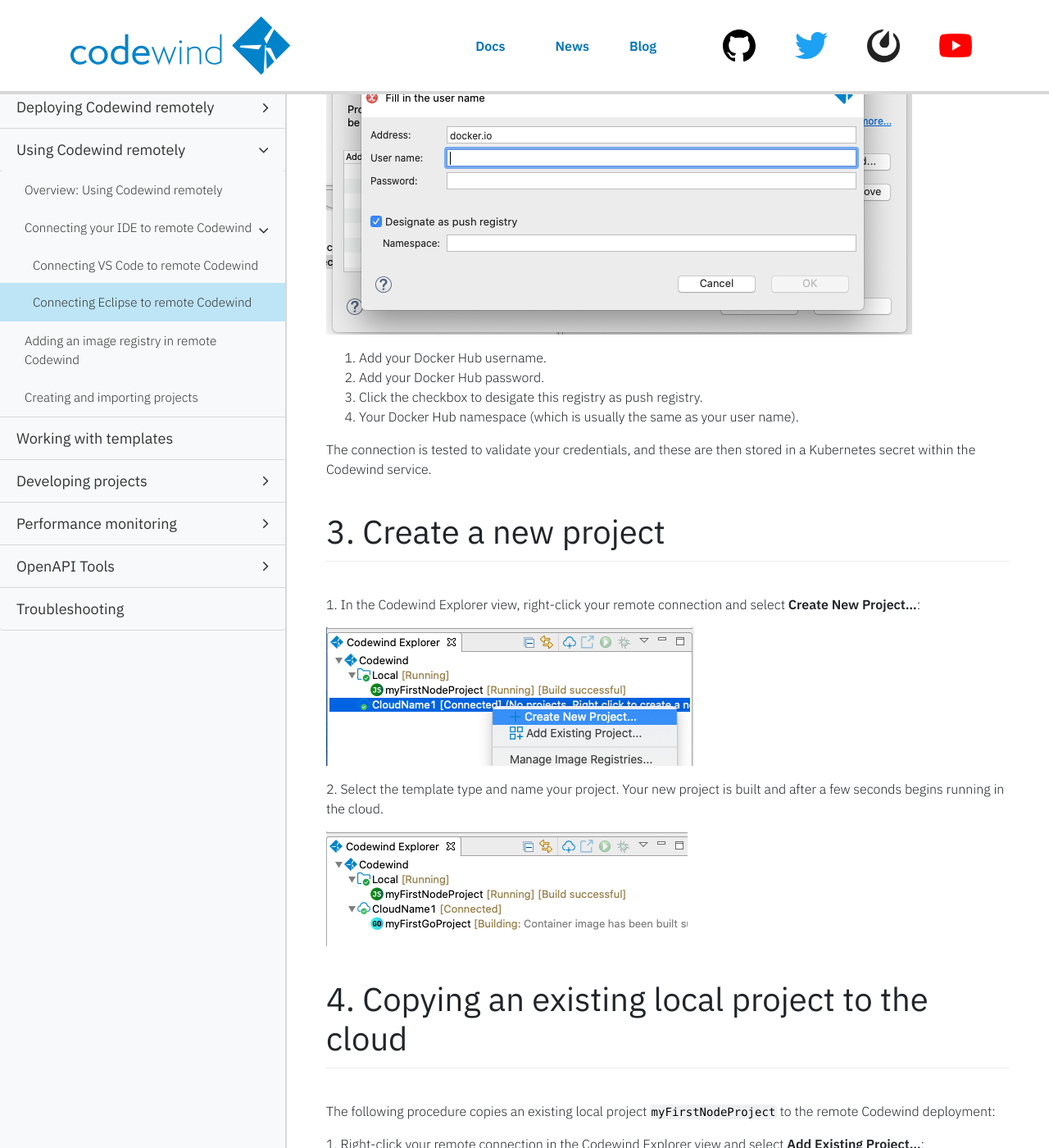
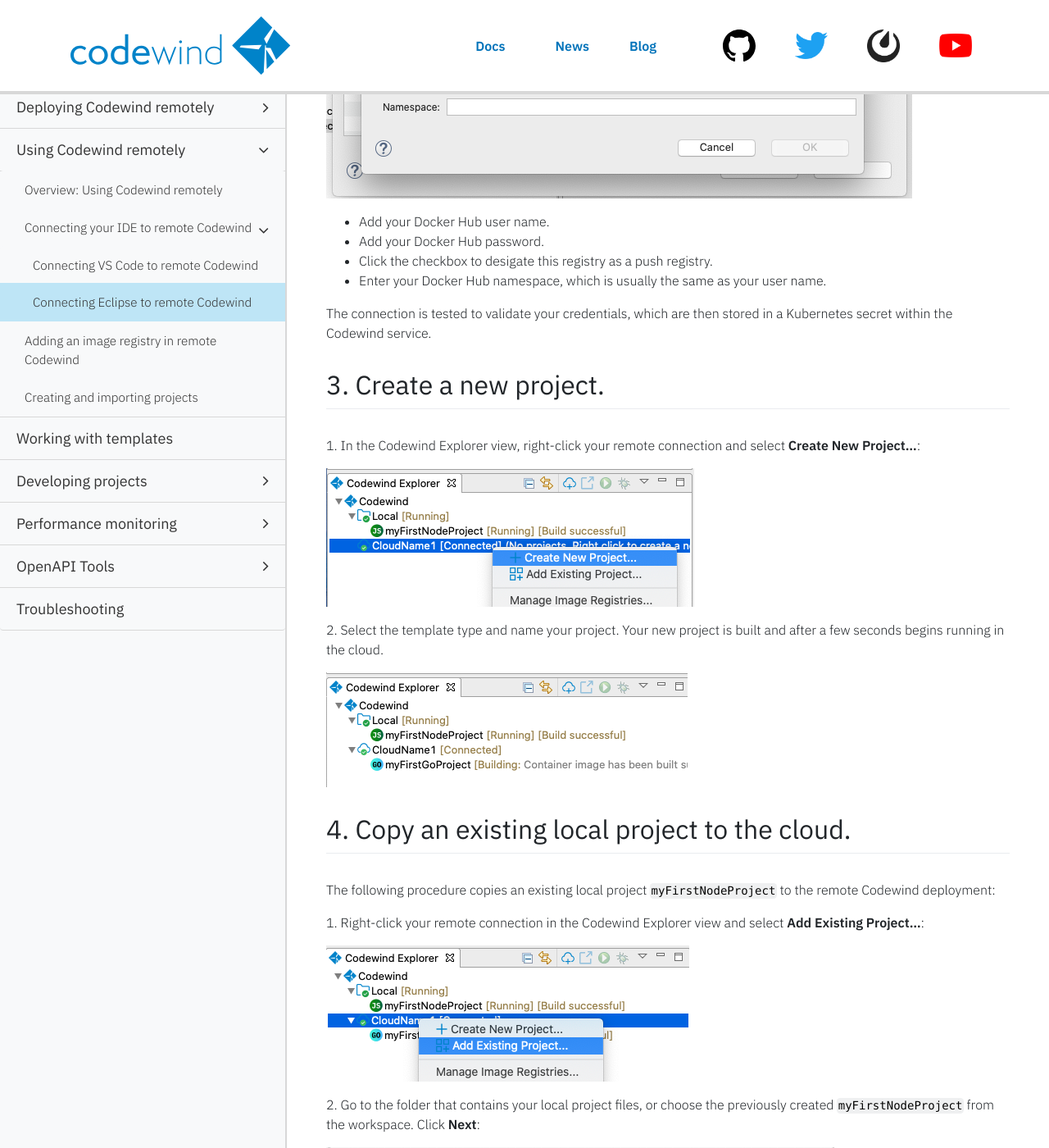
Before and after one commit to eclipse-archived/codewind-docs, a Jekyll site: the page built from docs/_documentations/remotedeploy-eclipse.md, in a window 1280 px wide and 1400 px high, scrolled down 2696 px. Shown: the whole window at 82% size. Built offline with Jekyll 4.4.1, drawn with Linux system fonts in a browser that asks for light colours; nearby versions of some CDN libraries; comment, search, counter and statistics services are not loaded; some of the changed text lies outside the part shown.

Commit message:
Update to style
Signed-off-by: Sarah Ishida <sishida@us.ibm.com>

```diff
--- a/docs/_documentations/remotedeploy-eclipse.md
+++ b/docs/_documentations/remotedeploy-eclipse.md
@@ -12,22 +12,17 @@ order: 2
 
 # Connecting Eclipse to remote Codewind
 
-Ensure you have [satisfied all prequisites](./remote-codewind-overview.html).
+Complete the [prequisites](./remote-codewind-overview.html).
 
-# Objectives
+## Objectives
 
 In this topic you will:
-
 1. Connect Codewind on Eclipse to the remote instance of Codewind in the cloud.
-
-
-2. Add a deployment registry.
-
+2. Add an image registry.
 3. Create a new project.
-
 4. Copy an existing project to your remote connection.
 
-# 1. Connect your IDE's Codewind extension to your remote instance of Codewind
+## 1. Connect your IDE's Codewind extension to your remote instance of Codewind.
 
 1\. Locate the Codewind Explorer view in Eclipse and click the cloud icon to launch the new connection wizard:
 
@@ -60,14 +54,14 @@ Before projects can be deployed on Kubernetes, you must specify a Docker push re
 
 ![New Registry](./images/remoteeclipse/newReg1.png)
 
-1. Add your Docker Hub username.
-2. Add your Docker Hub password.
-3. Click the checkbox to desigate this registry as push registry.
-4. Your Docker Hub namespace (which is usually the same as your user name).
+- Add your Docker Hub user name.
+- Add your Docker Hub password.
+- Click the checkbox to desigate this registry as a push registry.
+- Enter your Docker Hub namespace, which is usually the same as your user name.
 
-The connection is tested to validate your credentials, and these are then stored in a Kubernetes secret within the Codewind service.
+The connection is tested to validate your credentials, which are then stored in a Kubernetes secret within the Codewind service.
 
-# 3. Create a new project
+## 3. Create a new project.
 
 1\. In the Codewind Explorer view, right-click your remote connection and select **Create New Project...**:
 
@@ -77,7 +71,7 @@ The connection is tested to validate your credentials, and these are then stored
 
 ![Adding new remote project](./images/remoteeclipse/runningProject.png)
 
-# 4. Copying an existing local project to the cloud
+## 4. Copy an existing local project to the cloud.
 
 The following procedure copies an existing local project `myFirstNodeProject` to the remote Codewind deployment:
 
@@ -85,23 +79,23 @@ The following procedure copies an existing local project `myFirstNodeProject` to
 
 ![Add existing project](./images/remoteeclipse/addExistingProject.png)
 
-2\. Navigate to the folder containing your local project files, or choose the previously created `myFirstNodeProject` from the workspace. Click **Next** to proceed:
+2\. Go to the folder that contains your local project files, or choose the previously created `myFirstNodeProject` from the workspace. Click **Next**:
 
 ![Add to Codewind](./images/remoteeclipse/existingProject.png)
 
-3\. Codewind prompts you to confirm the project type identified as `Node.js`:
+3\. Codewind prompts you to confirm the project type identified as **Node.js**:
 
 ![Confirm Project Type](./images/remoteeclipse/confirmProjectType.png)
 
 4\. Click **Finish**.
 
-The project files are copied over to the Codewind server and the new `myFirstNodeProject` appears under your remote connection. Codewind builds your application code and Docker image, and moments later, the project image is uploaded to Docker Hub and used by your cloud deployment to provision a new pod:
+The project files are copied over to the Codewind server, and the new `myFirstNodeProject` appears under your remote connection. Codewind builds your application code and Docker image, and moments later, the project image is uploaded to Docker Hub and used by your cloud deployment to provision a new pod:
 
 ![Build Success](./images/remoteeclipse/buildSuccess.png)
 
-`myFirstNodeProject` on `CloudName1` cluster is now running and ready.
+The `myFirstNodeProject` project on `CloudName1` cluster is now running and ready.
 
-# Next Steps
+## Next Steps
 
 You have now finished configuring Codewind to be used remotely.
 
```
Also changed, not shown: other parts of docs/_documentations/remotedeploy-eclipse.md (+3 -4 lines), docs/_documentations/remotedeploy-vscode.md (+11 -13 lines).
